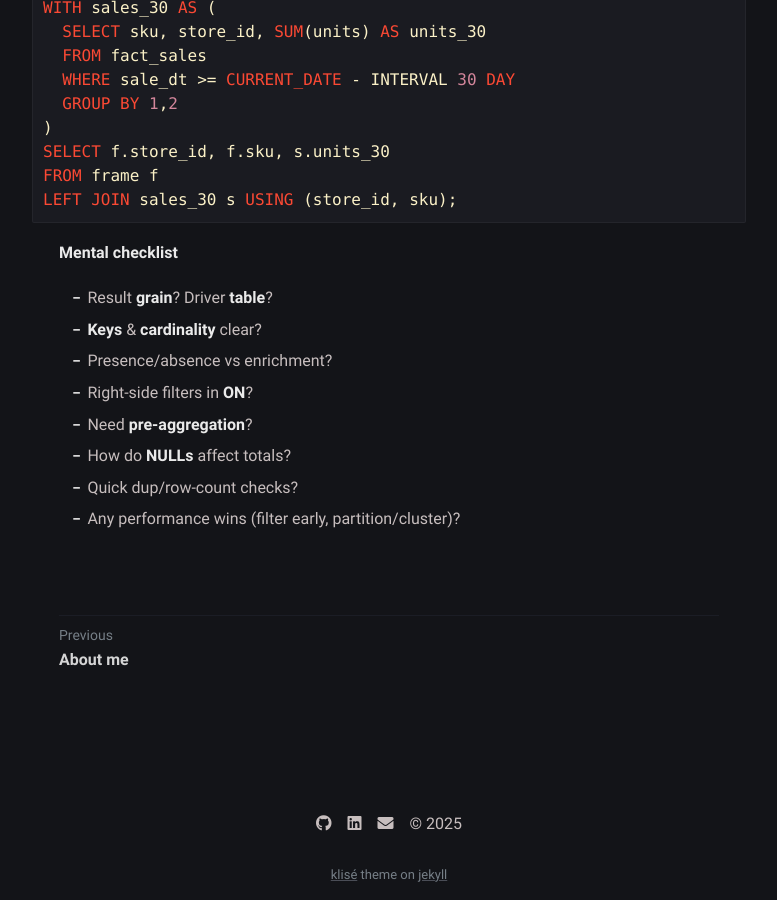
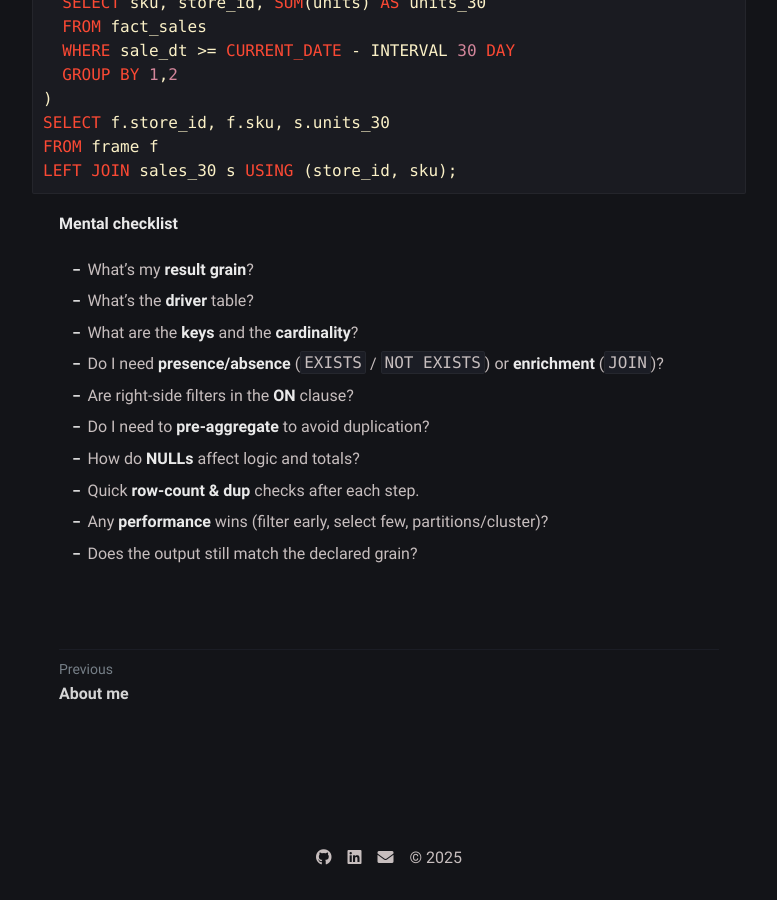
Before and after one commit to GiorgosKastoras/giorgoskastoras.github.io, a Jekyll site: the page built from _posts/SQL/2025-10-24-a-comprehensive-guide-in-sql-joins.md, in a window 1280 px wide and 900 px high, scrolled down 8669 px. Shown: the whole window, without its empty margins (251-1028 px from the left). Built offline with Jekyll 4.4.1, drawn with Linux system fonts in a browser that asks for light colours; some of the changed text lies outside the part shown.

Commit message:
update website

```diff
--- a/_posts/SQL/2025-10-24-a-comprehensive-guide-in-sql-joins.md
+++ b/_posts/SQL/2025-10-24-a-comprehensive-guide-in-sql-joins.md
@@ -1,18 +1,17 @@
 ---
 layout: post
 title: A Comprehensive Guide in SQL Joins
-date: 2025-11-13
+date: 2025-10-24
 permalink: /a-comprehensive-guide-in-sql-joins/
 ---
 
 Join is an operation that combines rows from two or more tables based on related columns.
 
-<strong>The three pillars:</strong>
-<ol>
-  <li><strong>Grain:</strong> What does one row represent in each table?</li>
-  <li><strong>Key(s):</strong> Which columns uniquely identify a row (primary key) and connect tables (foreign key)?</li>
-  <li><strong>Cardinality:</strong> one-to-one (1-1), one-to-many (1-*), many-to-many (*-*).</li>
-</ol>
+**The three pillars:**
+- **Grain** — What does one row represent in each table?
+- **Key(s)** — Which columns uniquely identify a row (primary key) and connect tables (foreign key)?
+- **Cardinality** — one-to-one (1-1), one-to-many (1-*), many-to-many (*-*).
+
 
 ## Type of Joins
 
@@ -120,7 +119,7 @@ FULL OUTER JOIN Orders o ON o.Customer_ID = c.Customer_ID;
 |           3 | Carol         |     NULL |   NULL |
 |        NULL | NULL          |      103 |     20 |
 
-## Other types of Joins
+## Other Types of Joins
 
 ### SELF JOIN
 
@@ -358,11 +357,13 @@ LEFT JOIN sales_30 s USING (store_id, sku);
 
 **Mental checklist**
 
-* Result **grain**? Driver **table**?
-* **Keys** & **cardinality** clear?
-* Presence/absence vs enrichment?
-* Right-side filters in **ON**?
-* Need **pre-aggregation**?
-* How do **NULLs** affect totals?
-* Quick dup/row-count checks?
-* Any performance wins (filter early, partition/cluster)?
+* What’s my **result grain**?
+* What’s the **driver** table?
+* What are the **keys** and the **cardinality**?
+* Do I need **presence/absence** (`EXISTS` / `NOT EXISTS`) or **enrichment** (`JOIN`)?
+* Are right-side filters in the **ON** clause?
+* Do I need to **pre-aggregate** to avoid duplication?
+* How do **NULLs** affect logic and totals?
+* Quick **row-count & dup** checks after each step.
+* Any **performance** wins (filter early, select few, partitions/cluster)?
+* Does the output still match the declared grain?
```
Also changed, not shown: other parts of _posts/SQL/2025-10-24-a-comprehensive-guide-in-sql-joins.md (+3 -3 lines).
